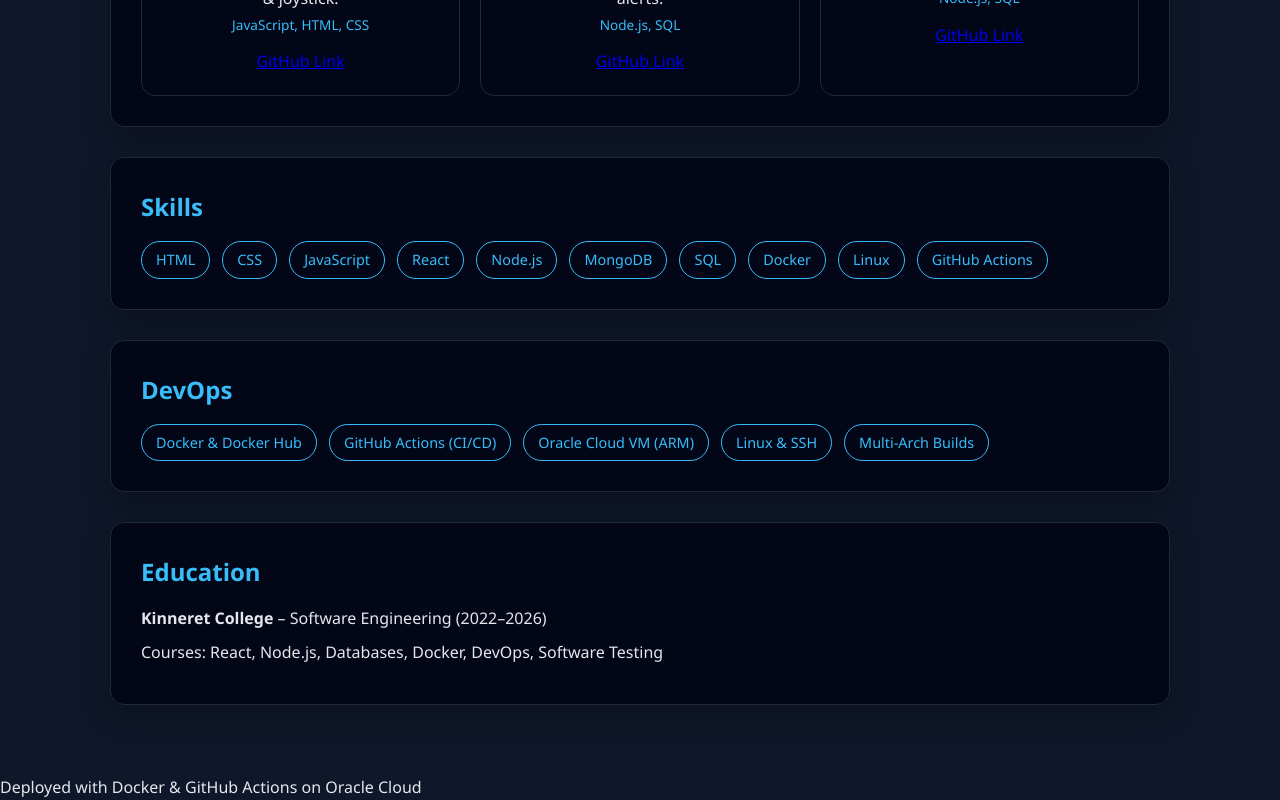
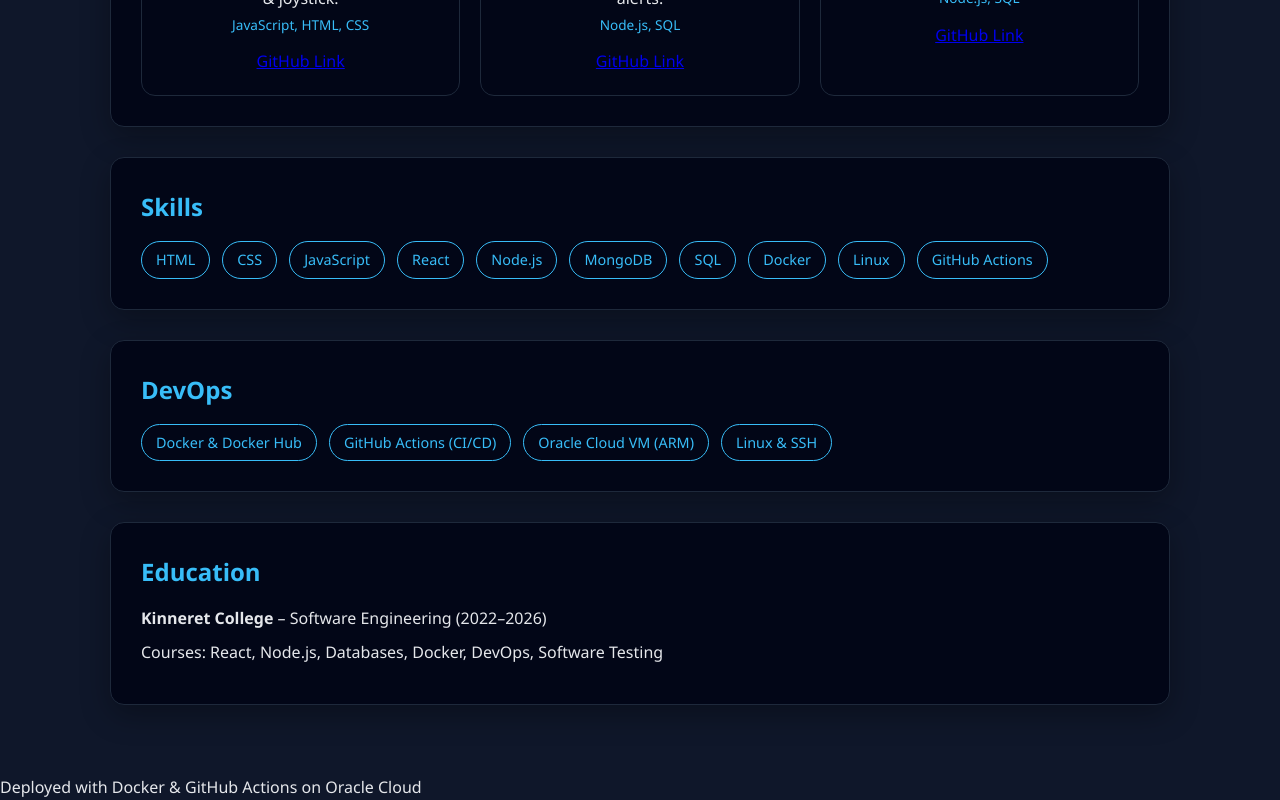
Before and after one commit to osayl12/osayl-resume, a React (Create React App) app: page / in a window 1280 px wide. Shown: the part 1018-1818 px from the top of the page. Built offline with nearby package versions, Linux system fonts and the light colour scheme.

Commit message:
deleted Multi-Arch Builds

```diff
--- a/src/components/DevOps.jsx
+++ b/src/components/DevOps.jsx
@@ -8,7 +8,6 @@ function DevOps() {
         <li>GitHub Actions (CI/CD)</li>
         <li>Oracle Cloud VM (ARM)</li>
         <li>Linux & SSH</li>
-        <li>Multi-Arch Builds</li>
       </ul>
     </section>
   );
```
